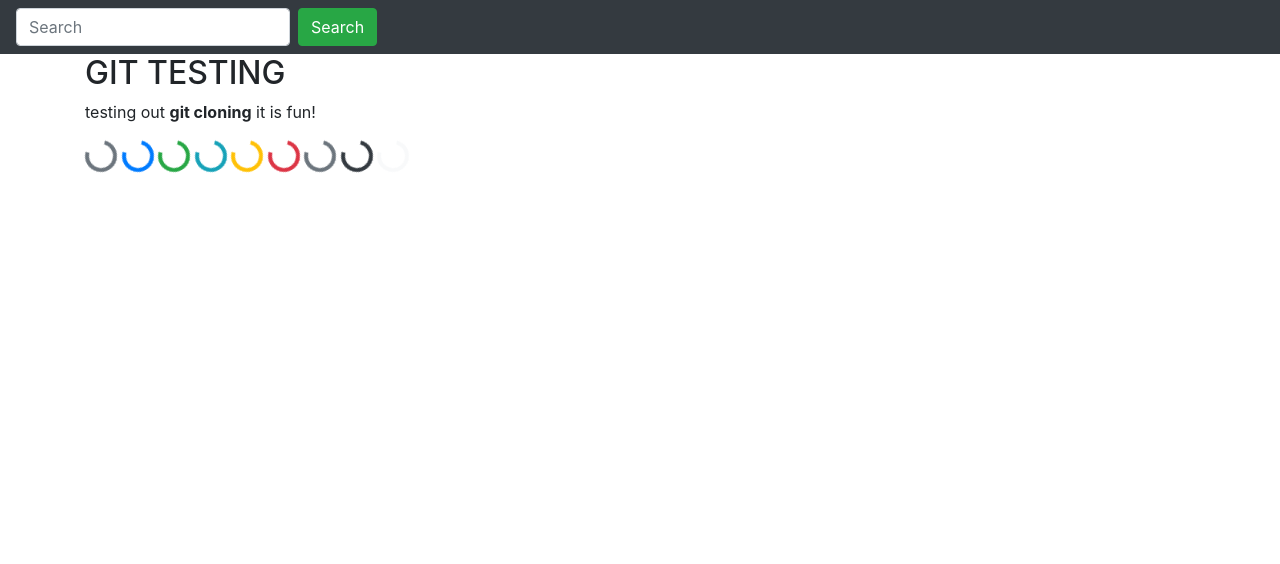
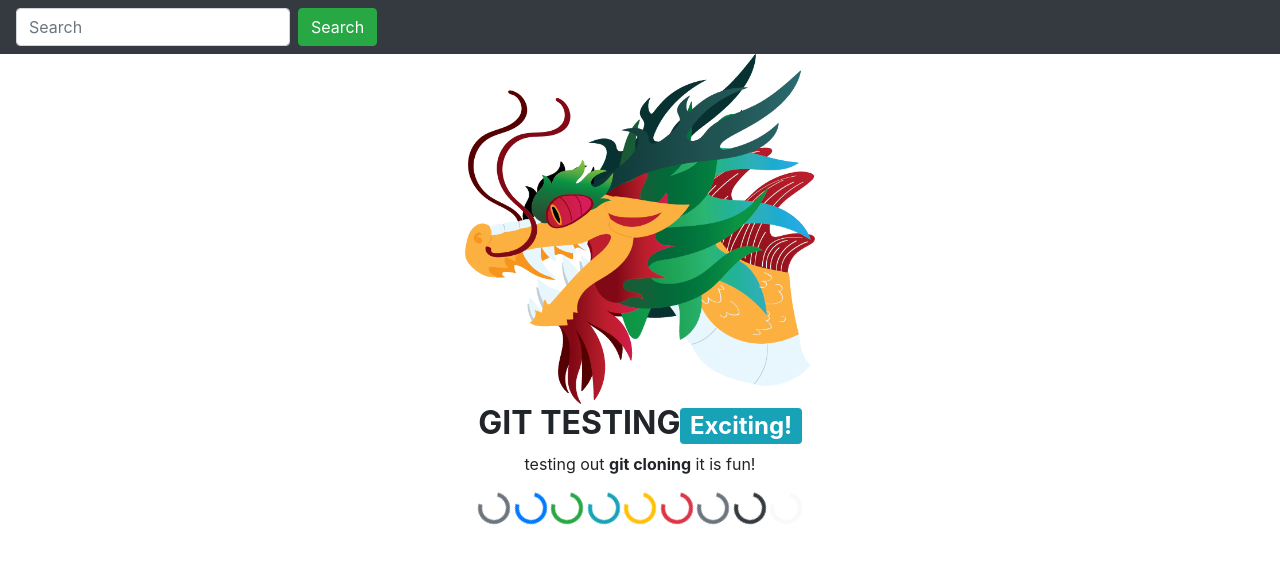
Before and after one commit to HazyInk/hello-world, a plain HTML site: page index.html in a window 1280 px wide. Drawn offline with nearby package versions, Linux system fonts and the light colour scheme.

Commit message:
added image and updated the text

```diff
--- a/index.html
+++ b/index.html
@@ -17,8 +17,19 @@
 </nav>
 
 </nav>
+<img src="Dragon.png" class="mx-auto d-block" style="width:350px;height:350px;">
+
+<html>
+<head>
+<style>
+h1 {text-align: center;}
+p {text-align: center;}
+div {text-align: center;}
+</style>
+</head>
+<body>
 <div class="container">
-  <h2>GIT TESTING</h2>
+  <h2><strong>GIT TESTING</strong><span class="badge badge-info">Exciting!</span></h2>
   <p>testing out <strong>git cloning</strong> it is fun!</p>
 
   <div class="spinner-border text-muted"></div>
@@ -31,6 +42,5 @@
   <div class="spinner-border text-dark"></div>
   <div class="spinner-border text-light"></div>
 </div>
-
 </body>
 </html>
```
Also changed, not shown: Dragon.png (added).
